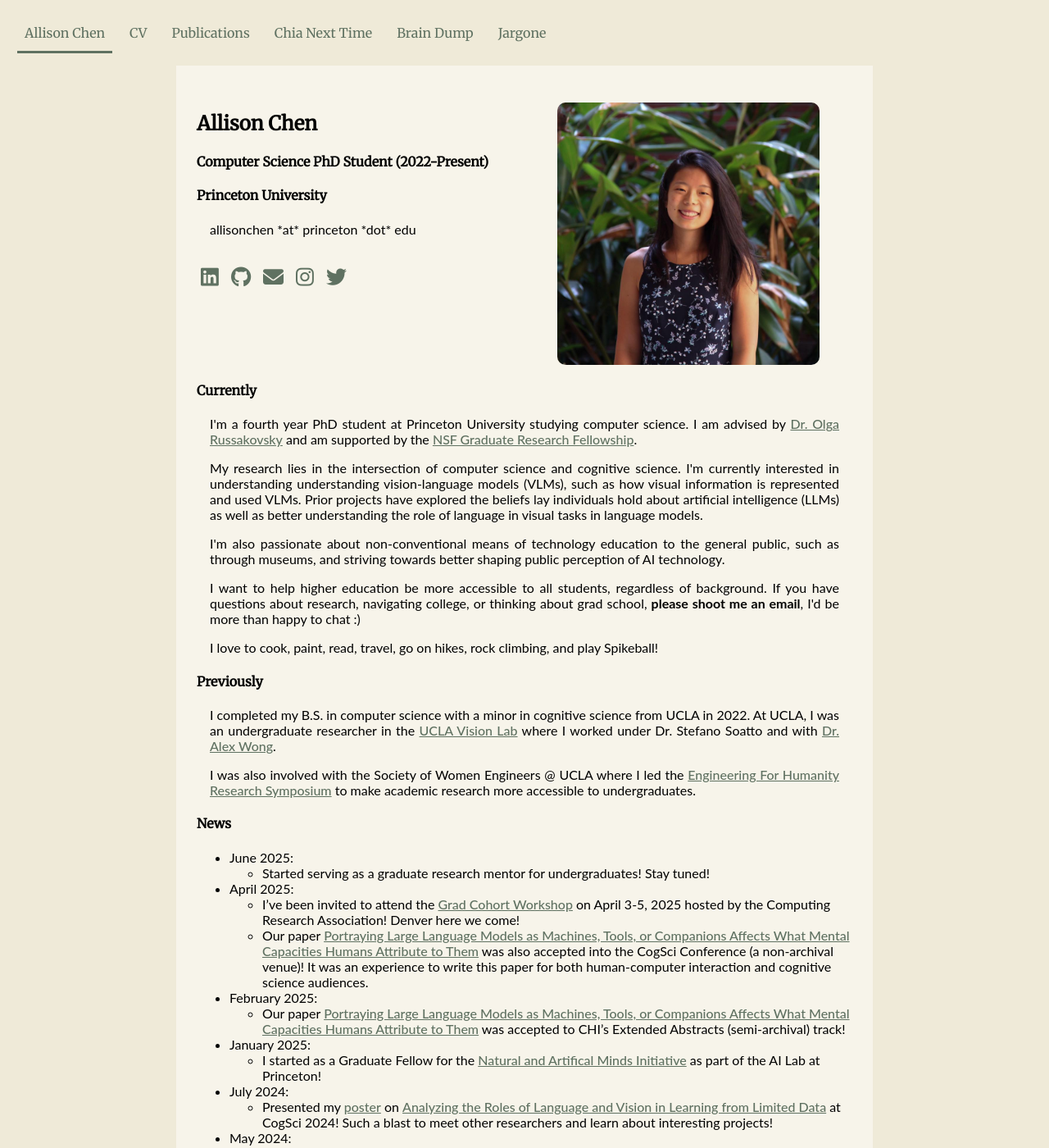
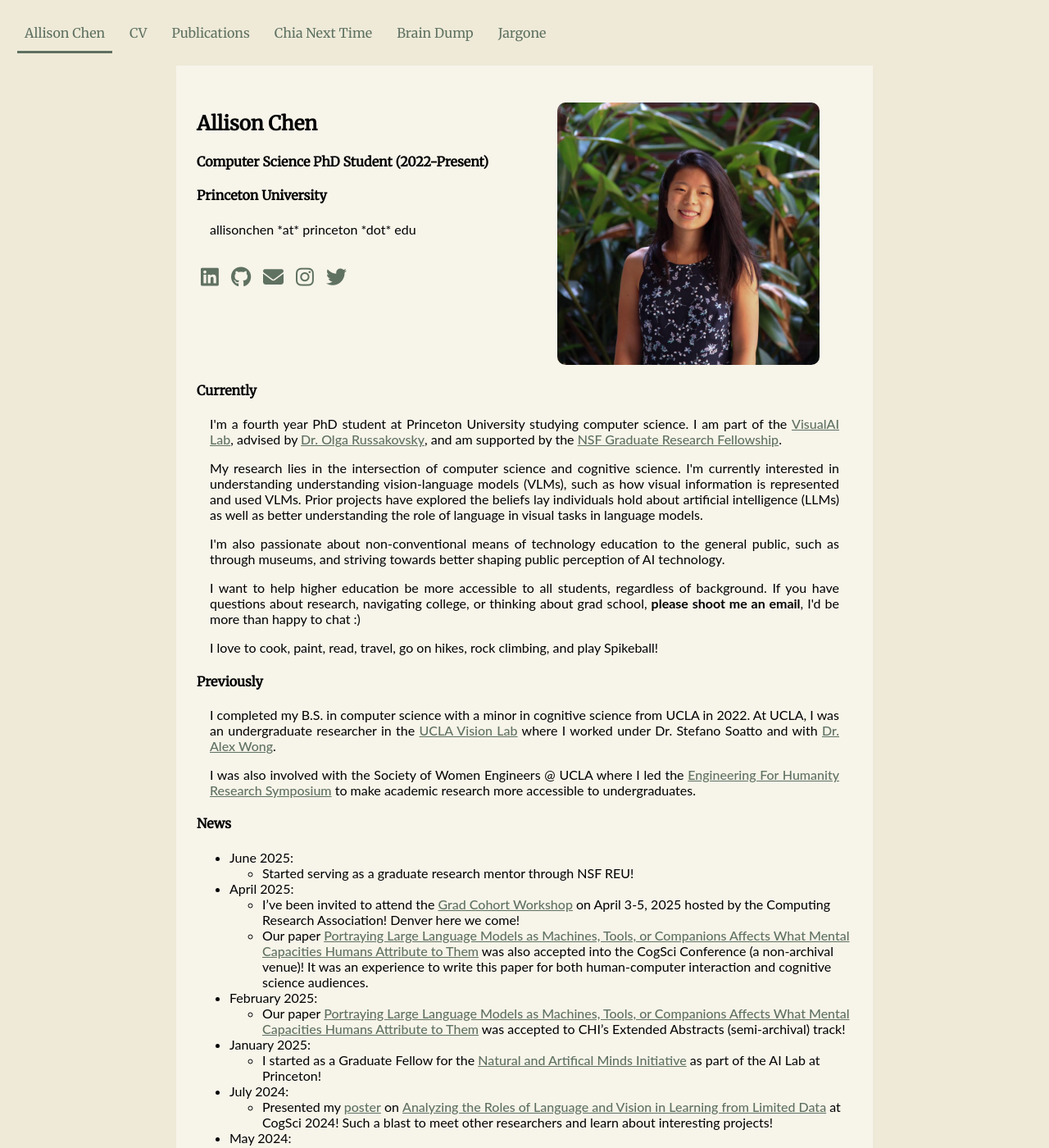
Before and after one commit to allisonchen23/allisonchen23.github.io, a Jekyll site: the page built from index.md, in a window 1280 px wide and 1400 px high. Shown: the whole window at 82% size. Built offline with Jekyll 4.4.1, drawn with Linux system fonts in a browser that asks for light colours; nearby versions of some CDN libraries.

```diff
--- a/index.md
+++ b/index.md
@@ -19,7 +19,7 @@ nav_category: home
 	</div>
 	<div>
 		<h4>Currently</h4>
-		<p>I'm a fourth year PhD student at Princeton University studying computer science. I am advised by <a href="https://www.cs.princeton.edu/~olgarus/">Dr. Olga Russakovsky</a> and am supported by the <a href="https://www.nsfgrfp.org/">NSF Graduate Research Fellowship</a>. </p>
+		<p>I'm a fourth year PhD student at Princeton University studying computer science. I am part of the <a href="https://visualai.princeton.edu/">VisualAI Lab</a>, advised by <a href="https://www.cs.princeton.edu/~olgarus/">Dr. Olga Russakovsky</a>, and am supported by the <a href="https://www.nsfgrfp.org/">NSF Graduate Research Fellowship</a>. </p>
 		<p>My research lies in the intersection of computer science and cognitive science. I'm currently interested in understanding understanding vision-language models (VLMs), such as how visual information is represented and used VLMs. Prior projects have explored the beliefs lay individuals hold about artificial intelligence (LLMs) as well as better understanding the role of language in visual tasks in language models.</p>
 		<p>I'm also passionate about non-conventional means of technology education to the general public, such as through museums, and striving towards better shaping public perception of AI technology.</p>
 		<p>I want to help higher education be more accessible to all students, regardless of background. If you have questions about research, navigating college, or thinking about grad school, <b>please shoot me an email</b>, I'd be more than happy to chat :) </p>
@@ -34,7 +34,7 @@ nav_category: home
 
 #### News
 * June 2025:
-	* Started serving as a graduate research mentor for undergraduates! Stay tuned!
+	* Started serving as a graduate research mentor through NSF REU!
 * April 2025:
 	* I've been invited to attend the [Grad Cohort Workshop](https://cra.org/cra-wp/events/2025-cra-wp-grad-cohort-workshops/) on April 3-5, 2025 hosted by the Computing Research Association! Denver here we come!
 	* Our paper [Portraying Large Language Models as Machines, Tools, or Companions Affects What Mental Capacities Humans Attribute to Them](assets/portraying_cogsci.pdf) was also accepted into the CogSci Conference (a non-archival venue)! It was an experience to write this paper for both human-computer interaction and cognitive science audiences.
```
Also changed, not shown: publications.md (+3 -1 lines).
